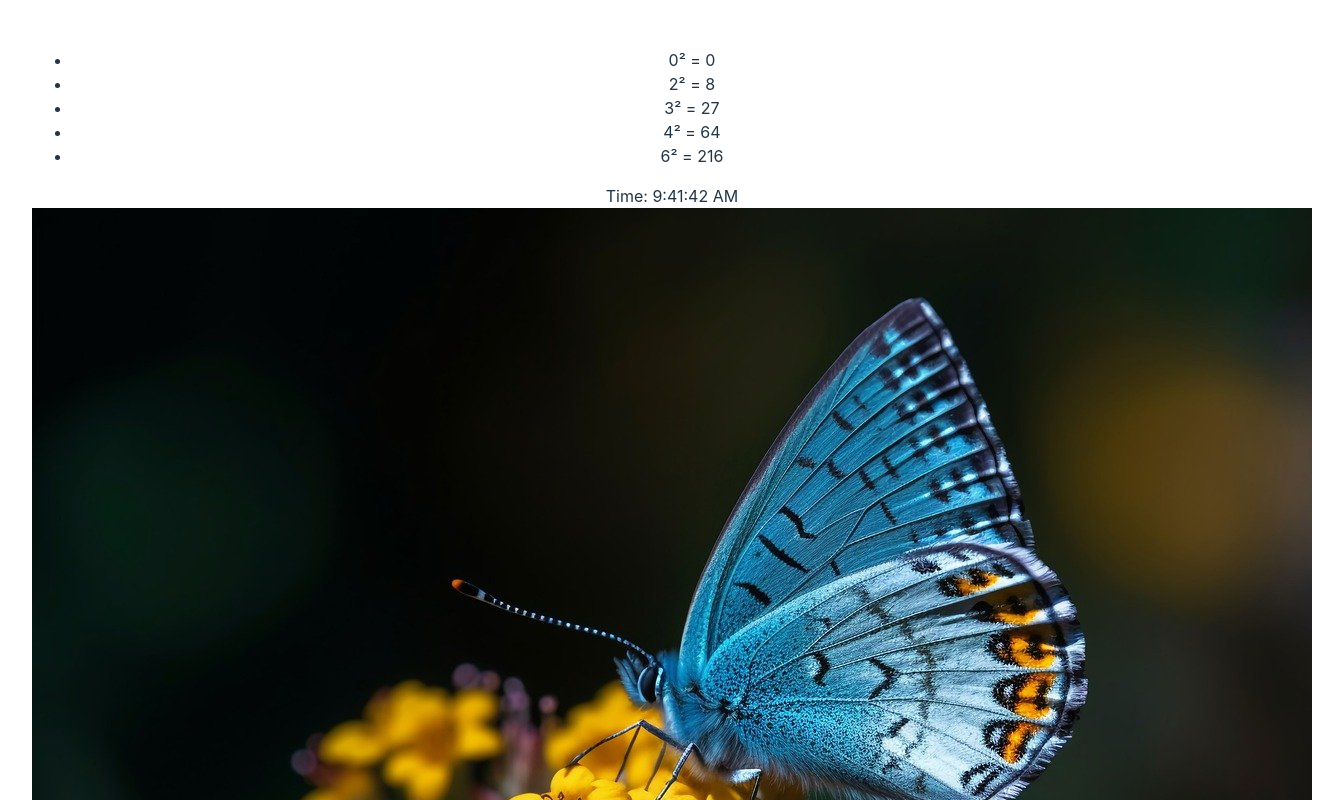
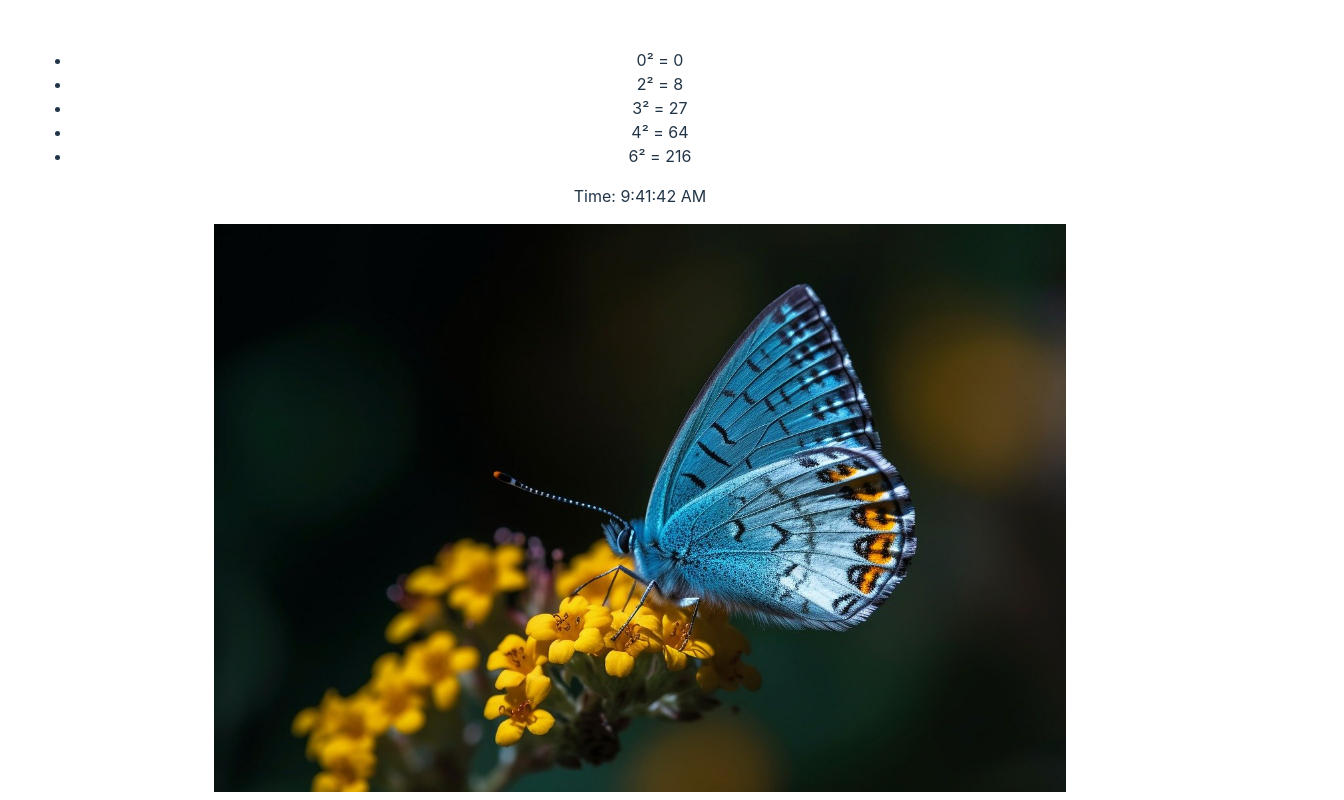
Before and after one commit to AngelPASTORROJAS/vite_exos, a React (Vite) app: page / in a window 1280 px wide. Shown: the top 800 px of the page, 1344 px wide, since content can reach past the window. Built offline with nearby package versions, Linux system fonts and the light colour scheme.

Commit message:
feat: ajout de style à une image

```diff
--- a/src/components/Images.jsx
+++ b/src/components/Images.jsx
@@ -12,16 +12,25 @@ const Images = () => {
     { src: nature, name: "nature" },
   ];
   const [currentIndex, setCurrentIndex] = useState(0);
+
   useEffect(() => {
     const intervalId = setInterval(() => {
       setCurrentIndex((prevIndex) => (prevIndex + 1) % images.length);
     }, 3000);
 
     return () => clearInterval(intervalId);
-  }, [images.length]);
+  });
+
+  const imgStyle = {
+    maxWidth: '75%',
+    height: 'auto',
+  }
 
   return (
-      <img sizes="10px" src={images[currentIndex].src} alt={images[currentIndex].name} />
+    <figure>
+      <img style={imgStyle} src={images[currentIndex].src} alt={images[currentIndex].name} />
+      <figcaption>{images[currentIndex].name} </figcaption>
+    </figure>
   );
 };
 
```
